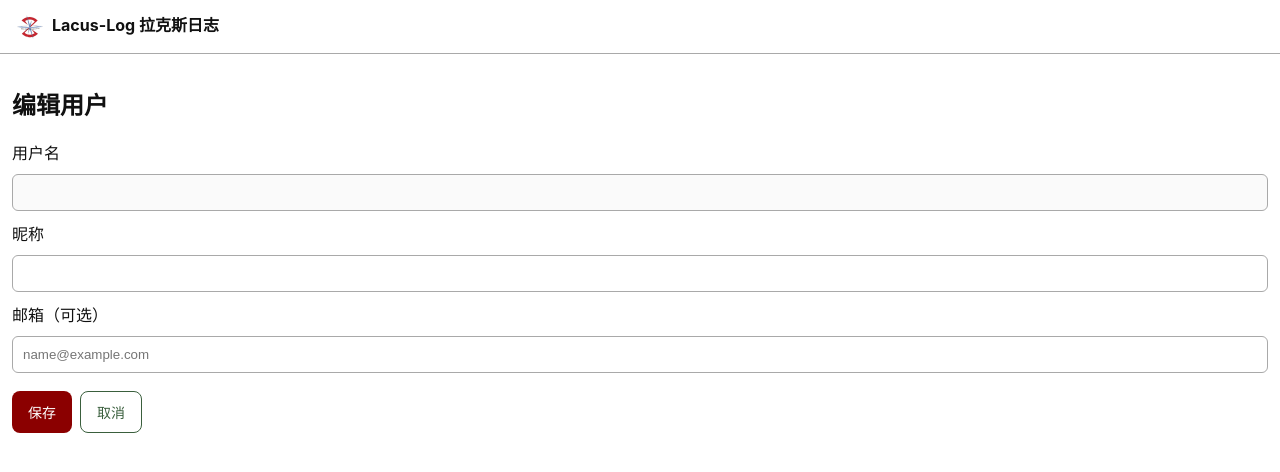
After one commit to wengzhiwen/Lacus-Log, a Flask app: template templates/users/edit.html in a window 1280 px wide. The commit adds this page. Shown: the top 472 px of the page. Run offline with Flask 2, Linux system fonts and the light colour scheme; the template is opened without the code that fills it, so the values that code supplies are empty.

Commit message:
新增用户系统功能，支持用户邮箱字段及相关操作
- 为用户模型新增可选邮箱字段，支持通过角色获取邮箱列表。
- 更新用户编辑页面，允许修改用户昵称和邮箱。
- 更新用户详情页面，展示用户邮箱信息。
- 更新相关文档，记录邮箱字段及获取邮箱列表的方法。
- 更新变更日志，反映本次功能新增信息。

```diff
--- a/static/css/style.css
+++ b/static/css/style.css
@@ -94,7 +94,7 @@ html, body { margin: 0; padding: 0; background: var(--bg); color: var(--text); f
 }
 
 .form { display: flex; flex-direction: column; gap: 10px; }
-.form input[type="text"], .form input[type="password"], .form select { padding: 10px; border: 1px solid var(--gray); border-radius: 6px; }
+.form input[type="text"], .form input[type="password"], .form input[type="email"], .form .input, .form select { padding: 10px; border: 1px solid var(--gray); border-radius: 6px; }
 .form-actions { display: flex; gap: 8px; margin-top: 8px; }
 .form-check { display: flex; align-items: center; gap: 8px; color: var(--muted); }
 
--- a/templates/users/detail.html
+++ b/templates/users/detail.html
@@ -40,6 +40,10 @@
           <div class="info-value">{{ user.nickname or '未设置' }}</div>
         </div>
         <div class="info-item">
+          <div class="info-label">邮箱</div>
+          <div class="info-value">{{ user.email or '未设置' }}</div>
+        </div>
+        <div class="info-item">
           <div class="info-label">角色</div>
           <div class="info-value">{{ (user.roles | map(attribute='name') | list) | map('role_display_name') | join(', ') }}</div>
         </div>
@@ -67,6 +71,7 @@
   <div class="action-section">
     <h2 class="section-title">用户操作</h2>
     <div class="action-buttons">
+      <a class="btn btn-primary" href="{{ url_for('admin.users_edit', user_id=(user.id|string)) }}">编辑</a>
       <form method="post" action="{{ url_for('admin.users_toggle_active', user_id=(user.id|string)) }}" class="action-form">
         <input type="hidden" name="csrf_token" value="{{ csrf_token() }}" />
         <button class="btn btn-secondary" type="submit">
--- /dev/null
+++ b/templates/users/edit.html
@@ -0,0 +1,24 @@
+{% extends 'base.html' %}
+{% block title %}编辑用户 - {{ user.username }} - Lacus-Log{% endblock %}
+{% block content %}
+<section>
+  <h1 class="title">编辑用户</h1>
+  <form class="form" method="post">
+    <input type="hidden" name="csrf_token" value="{{ csrf_token() }}" />
+
+    <label>用户名</label>
+    <input class="input" type="text" value="{{ user.username }}" disabled />
+
+    <label>昵称</label>
+    <input class="input" type="text" name="nickname" value="{{ user.nickname or '' }}" />
+
+    <label>邮箱（可选）</label>
+    <input class="input" type="email" name="email" value="{{ user.email or '' }}" placeholder="name@example.com" />
+
+    <div class="form-actions">
+      <button class="btn btn-primary" type="submit">保存</button>
+      <a class="btn btn-secondary" href="{{ url_for('admin.users_detail', user_id=(user.id|string)) }}">取消</a>
+    </div>
+  </form>
+</section>
+{% endblock %}
```
Also changed, not shown: docs/database_design.md (+1 -0 lines), docs/基础-用户系统.md (+8 -0 lines), models/user.py (+31 -3 lines), routes/admin.py (+26 -0 lines), templates/users/new.html (+6 -3 lines), docs/CHANGELOG.md.
